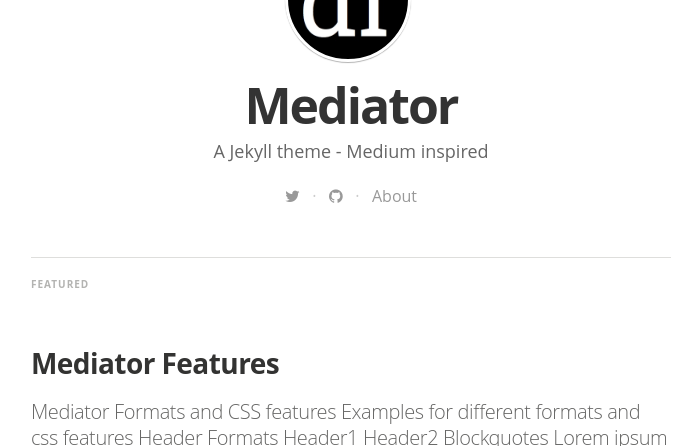
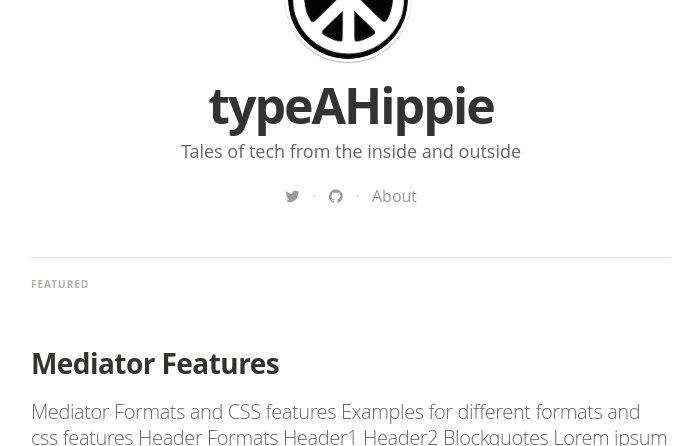
Before and after one commit to goingglacial/typeahippie, a Jekyll site: the page built from index.html, in a window 1280 px wide and 900 px high, cut to the strip 454-900 px from the top of the window. Shown: the whole strip, without its empty margins (289-986 px from the left). Built offline with Jekyll 4.4.1, drawn with Linux system fonts in a browser that asks for light colours; nearby versions of some CDN libraries; some web fonts are replaced; Markdown is read by kramdown in place of the engine named in the settings; the list of posts is cut into pages by our own code; some of the changed text lies outside the part shown.

Commit message:
Change logo and basic text

```diff
--- a/_config.yml
+++ b/_config.yml
@@ -3,18 +3,18 @@ markdown: redcarpet
 highlighter: pygments
 
 # Site settings
-title: "Mediator"
+title: "typeAHippie"
 description: > # this means to ignore newlines until "email:"
-   A Jekyll theme - Medium inspired
+   Tales of tech from the inside and outside
 
-email: a-mail@mail.mail
+email: typeatechhippie@gmail.com
 #blog logo
-logo: "/assets/images/df_logo.jpg"
+logo: "/assets/images/peaceSign.png"
 # blog cover
-cover: "/assets/images/cA4aKEIPQrerBnp1yGHv_IMG_9534-3-2.jpg"
+cover: "/assets/images/sandals.jpg"
 
-name: 'Dirk Fabisch'
-author: 'Dirk Fabisch'
+name: 'Annie Kramer'
+author: 'Annie Kramer'
 author_image: "/assets/images/author.jpg"
 
 paginate:	5
@@ -25,7 +25,7 @@ baseurl: ""
 # social icons and sharing options
 social:
   - icon:	twitter
-    url:	https://twitter.com/dirkfabisch
+    url:	https://twitter.com/goingglacial
     desc: Follow me on twitter
     share_url: http://twitter.com/share
     share_title: ?text=
@@ -39,7 +39,7 @@ social:
 #    share_link: "&amp;u="
 
   - icon:	github
-    url:	https://github.com/dirkfabisch
+    url:	https://github.com/goingglacial
     desc:	Fork me on github
     share_url:
     share_title:
```
Also changed, not shown: assets/images/peaceSign.png (added), 2 other files.
